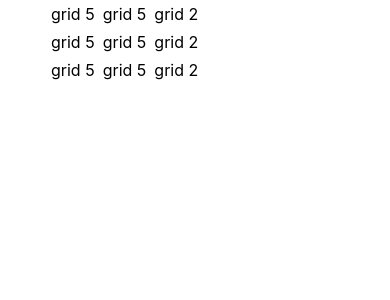
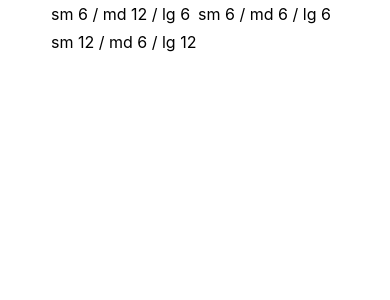
Before and after one commit to Mikaelbr073/eufiscal-web, a Next.js app: page / in a window 390 px wide. Shown: the top 300 px of the page. Built offline with nearby package versions, Linux system fonts and the light colour scheme.

Commit message:
Adicionando breakpoints em Column

```diff
--- a/src/components/Grid/styles.ts
+++ b/src/components/Grid/styles.ts
@@ -1,4 +1,12 @@
 import styled from 'styled-components';
+
+function getWidthGrid(value: number) {
+    if (!value) return;
+
+    let width = value / 12 * 100;
+
+    return `width: ${width}%;`;
+}
 
 export const Container = styled.div`
     max-width: 1360px;
@@ -37,7 +45,11 @@ export const Row = styled.div`
 `;
 
 interface IColumn {
-    grid: number;
+    sm?: number;
+    md?: number;
+    lg?: number;
+    xl?: number;
+    xxl?: number;
   }
 
 export const Column = styled.div<IColumn>`
@@ -45,9 +57,24 @@ export const Column = styled.div<IColumn>`
     padding: .25rem;
     min-height: 1px;
     box-sizing: border-box;
-    width: 100;
 
-    @media only screen and (min-width: 768px) {
-        width: ${props => (props.grid ? props.grid / 12 * 100 : '8:33')}%;
+    @media (min-width: 576px) {
+        ${({ sm }) => sm && getWidthGrid(sm)}
+    }
+
+    @media (min-width: 768px) {
+        ${({ md }) => md && getWidthGrid(md)}
+    }
+
+    @media (min-width: 992px) {
+        ${({ lg }) => lg && getWidthGrid(lg)}
+    }
+
+    @media (min-width: 1200px) {
+        ${({ xl }) => xl && getWidthGrid(xl)}
+    }
+
+    @media (min-width: 1400px) {
+        ${({ xxl }) => xxl && getWidthGrid(xxl)}
     }
 `;
--- a/src/pages/index.tsx
+++ b/src/pages/index.tsx
@@ -14,19 +14,9 @@ export default function Home() {
 
       <Container>
         <Row>
-          <Column grid={5}>grid 5</Column>
-          <Column grid={5}>grid 5</Column>
-          <Column grid={2}>grid 2</Column>
-        </Row>
-        <Row>
-          <Column grid={5}>grid 5</Column>
-          <Column grid={5}>grid 5</Column>
-          <Column grid={2}>grid 2</Column>
-        </Row>
-        <Row>
-          <Column grid={5}>grid 5</Column>
-          <Column grid={5}>grid 5</Column>
-          <Column grid={2}>grid 2</Column>
+          <Column sm={4} md={12} lg={6}>sm 6 / md 12 / lg 6</Column>
+          <Column sm={4} md={6} lg={6}>sm 6 / md 6 / lg 6</Column>
+          <Column sm={4} md={6} lg={12}>sm 12 / md 6 / lg 12</Column>
         </Row>
       </Container>
 
```
Also changed, not shown: src/components/Grid/Column.tsx (+7 -4 lines).
